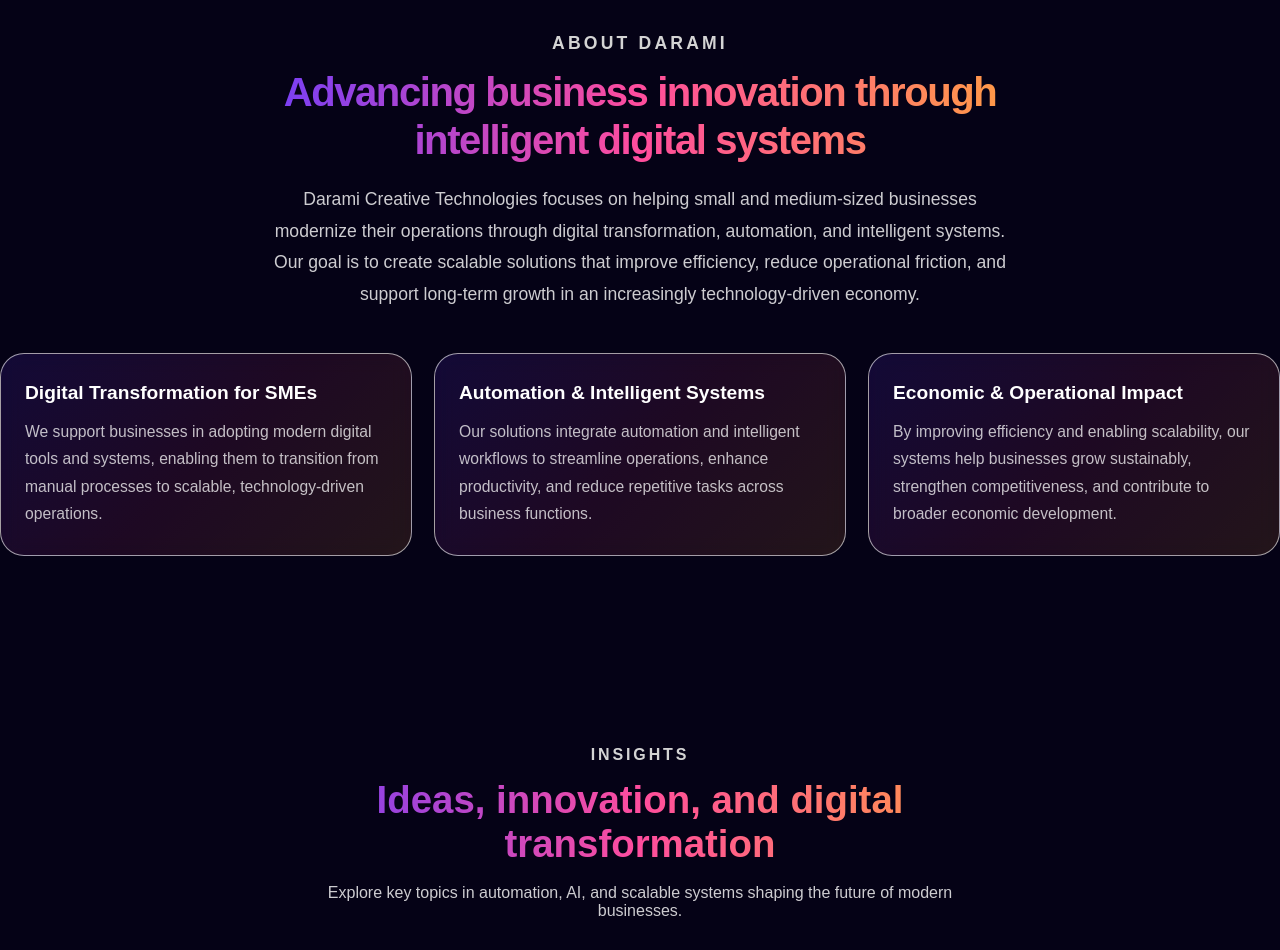
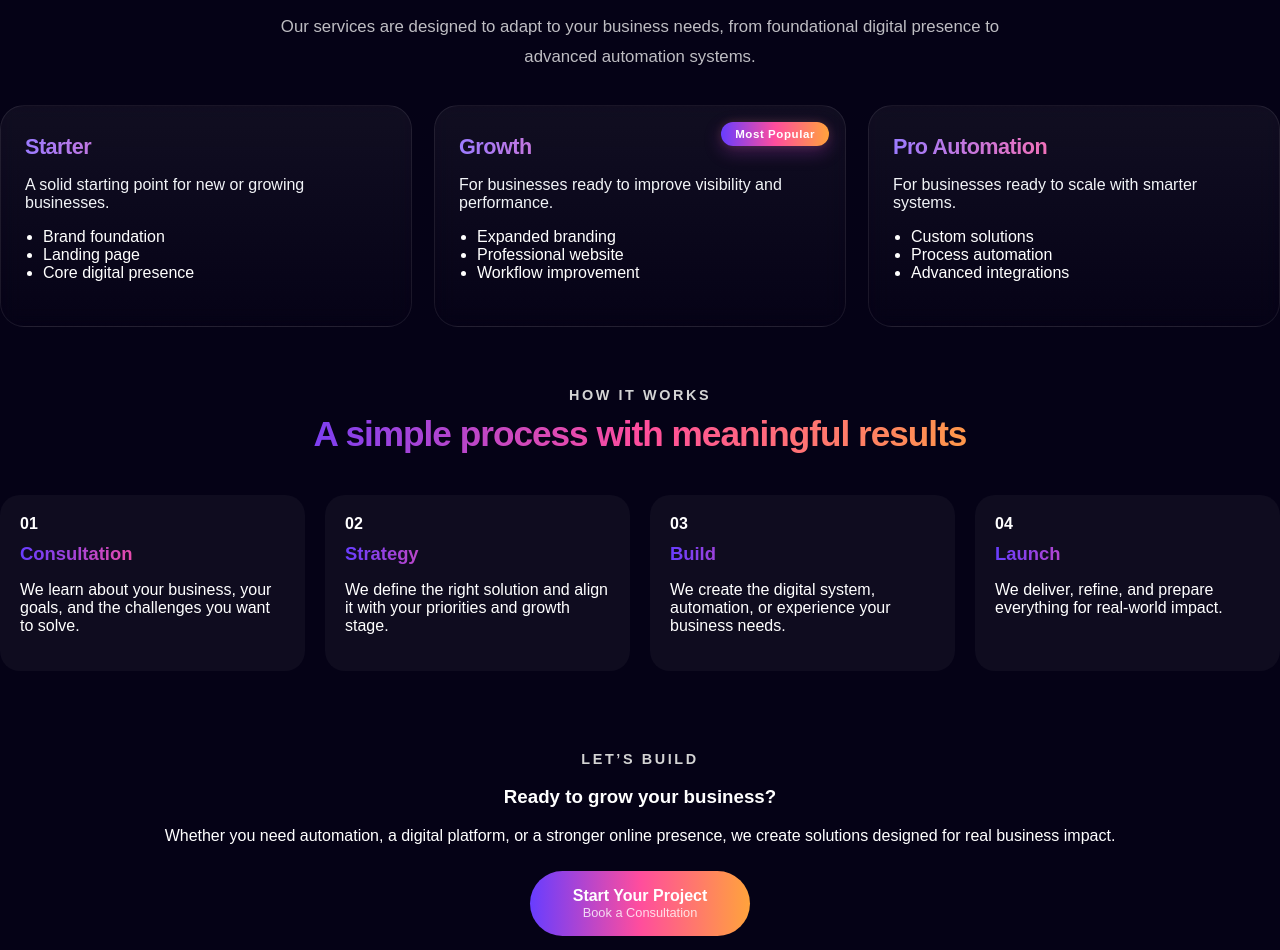
Before and after one commit to Ramadal19/darami-landing, a React (Vite) app: page / in a window 1280 px wide. Shown: the part 1622-2572 px from the top of the page. Built offline with nearby package versions, Linux system fonts and the light colour scheme.

Commit message:
Footer and new solutions

```diff
--- a/src/App.jsx
+++ b/src/App.jsx
@@ -4,6 +4,7 @@
 import About from "./components/About";
 import Insights from "./components/Insights";
 import Contact from "./components/Contact";
+import Footer from "./components/Footer";
 import "./styles/app.css";
 
 export default function App() {
@@ -15,6 +16,7 @@
       <About />
       <Insights />
       <Contact />
+      <Footer />
     </div>
   );
 }
--- /dev/null
+++ b/src/components/Footer.jsx
@@ -0,0 +1,29 @@
+import "../styles/footer.css";
+
+export default function Footer() {
+  return (
+    <footer className="footer">
+      <div className="footer__inner">
+
+        <div className="footer__left">
+
+          <p className="footer__brand">
+            © {new Date().getFullYear()} Darami Creative Technologies LLC
+          </p>
+          <p className="footer__copyright">
+             All rights reserved.
+          </p>
+
+        </div>
+
+        <div className="footer__right">
+          <a href="#home">Home</a>
+          <a href="#solutions">Solutions</a>
+          <a href="#about">About</a>
+          <a href="#contact">Contact</a>
+        </div>
+
+      </div>
+    </footer>
+  );
+}
--- a/src/components/Solutions.jsx
+++ b/src/components/Solutions.jsx
@@ -27,6 +27,60 @@
   },
 ];
 
+const packages = [
+  {
+    name: "Starter",
+    description: "A solid starting point for new or growing businesses.",
+    items: ["Brand foundation", "Landing page", "Core digital presence"],
+  },
+  {
+    name: "Growth",
+    description: "For businesses ready to improve visibility and performance.",
+    items: [
+      "Expanded branding",
+      "Professional website",
+      "Workflow improvement",
+    ],
+    featured: true,
+  },
+  {
+    name: "Pro Automation",
+    description: "For businesses ready to scale with smarter systems.",
+    items: [
+      "Custom solutions",
+      "Process automation",
+      "Advanced integrations",
+    ],
+  },
+];
+
+const processSteps = [
+  {
+    number: "01",
+    title: "Consultation",
+    description:
+      "We learn about your business, your goals, and the challenges you want to solve.",
+  },
+  {
+    number: "02",
+    title: "Strategy",
+    description:
+      "We define the right solution and align it with your priorities and growth stage.",
+  },
+  {
+    number: "03",
+    title: "Build",
+    description:
+      "We create the digital system, automation, or experience your business needs.",
+  },
+  {
+    number: "04",
+    title: "Launch",
+    description:
+      "We deliver, refine, and prepare everything for real-world impact.",
+  },
+];
+
 export default function Solutions() {
   return (
     <section id="solutions" className="solutions">
@@ -53,6 +107,86 @@
             </article>
           ))}
         </div>
+
+        <div className="solutions__extra">
+          <div className="solutions__packages">
+            <div className="solutions__section-header">
+              <p className="solutions__section-eyebrow">SERVICE PACKAGES</p>
+              <h3 className="solutions__section-title">
+                Flexible solutions for different stages of growth
+              </h3>
+              <p className="solutions__section-subtitle">
+                Our services are designed to adapt to your business needs, from
+                foundational digital presence to advanced automation systems.
+              </p>
+            </div>
+
+            <div className="solutions__packages-grid">
+              {packages.map((pkg) => (
+                <article
+                  key={pkg.name}
+                  className={`package-card ${
+                    pkg.featured ? "package-card--featured" : ""
+                  }`}
+                >
+                  {pkg.featured && (
+                    <span className="package-card__badge">Most Popular</span>
+                  )}
+
+                  <h4 className="package-card__title">{pkg.name}</h4>
+                  <p className="package-card__description">{pkg.description}</p>
+
+                  <ul className="package-card__list">
+                    {pkg.items.map((item) => (
+                      <li key={item}>{item}</li>
+                    ))}
+                  </ul>
+                </article>
+              ))}
+            </div>
+          </div>
+
+          <div className="solutions__process">
+            <div className="solutions__section-header">
+              <p className="solutions__section-eyebrow">HOW IT WORKS</p>
+              <h3 className="solutions__section-title">
+                A simple process with meaningful results
+              </h3>
+            </div>
+
+            <div className="solutions__process-grid">
+              {processSteps.map((step) => (
+                <article key={step.number} className="process-card">
+                  <div className="process-card__number">{step.number}</div>
+                  <h4 className="process-card__title">{step.title}</h4>
+                  <p className="process-card__description">{step.description}</p>
+                </article>
+              ))}
+            </div>
+          </div>
+
+          <div className="solutions__cta">
+            <p className="solutions__section-eyebrow">LET’S BUILD</p>
+            <h3 className="solutions__cta-title">Ready to grow your business?</h3>
+            <p className="solutions__cta-text">
+              Whether you need automation, a digital platform, or a stronger
+              online presence, we create solutions designed for real business
+              impact.
+            </p>
+
+            <div className="solutions__cta-actions">
+              <a href="#contact" className="solutions__btn solutions__btn--primary">
+                <span className="btn-line-1">Start Your Project</span>
+                <span className="btn-line-2">Book a Consultation</span>
+              </a>
+            </div>
+
+            <p className="solutions__cta-note">
+              We do not just create digital products — we build systems that
+              generate results.
+            </p>
+          </div>
+        </div>
       </div>
     </section>
   );
--- /dev/null
+++ b/src/styles/footer.css
@@ -0,0 +1,65 @@
+.footer {
+  width: 100%;
+  padding: 00px 0;
+  border-top: 1px solid rgba(255, 255, 255, 0.06);
+  background: rgba(5, 2, 22, 0.9);
+}
+
+.footer p {
+  margin: 0;
+  line-height: 1.2;
+}
+
+.footer__inner {
+  width: min(1280px, calc(100% - 40px));
+  margin: 0 auto;
+
+  display: flex;
+  justify-content: space-between;
+  align-items: center;
+  gap: 20px;
+}
+
+.footer__left {
+  display: flex;
+  flex-direction: column;
+  gap: 6px;
+}
+
+.footer__brand {
+  font-weight: 400;
+  color: white;
+}
+
+.footer__copyright {
+  font-size: 0.9rem;
+  color: rgba(255,255,255,0.6);
+}
+
+.footer__right {
+  display: flex;
+  gap: 20px;
+}
+
+.footer__right a {
+  color: rgba(255,255,255,0.7);
+  text-decoration: none;
+  transition: 0.2s;
+}
+
+.footer__right a:hover {
+  color: white;
+}
+
+@media (max-width: 768px) {
+  .footer__inner {
+    flex-direction: column;
+    align-items: center;
+    text-align: center;
+  }
+
+  .footer__right {
+    flex-wrap: wrap;
+    justify-content: center;
+  }
+}
--- a/src/styles/solutions.css
+++ b/src/styles/solutions.css
@@ -1,3 +1,5 @@
+/* ===== ORIGINAL SOLUTIONS (NO TOCAR) ===== */
+
 .solutions {
   width: 100%;
   padding: 80px 0 110px;
@@ -24,18 +26,13 @@
   font-size: 2.6rem;
   line-height: 1.25;
   letter-spacing: -1.5px;
-  background: linear-gradient(
-    90deg,
-    #683dff,
-    #ff4d9d,
-    #ffa33c
-  );
+  background: linear-gradient(90deg, #683dff, #ff4d9d, #ffa33c);
   -webkit-background-clip: text;
   -webkit-text-fill-color: transparent;
 }
 
 .solutions__subtitle {
-  margin: 5px  0;
+  margin: 5px 0;
   max-width: 720px;
   font-size: 1.15rem;
   line-height: 1.75;
@@ -90,8 +87,6 @@
     rgba(255, 77, 157, 0.4),
     rgba(255, 163, 60, 0.42)
   );
-    border-color: rgba(255, 255, 255, 0.6);
-
   box-shadow:
     0 16px 40px rgba(0, 0, 0, 0.25),
     0 0 20px rgba(217, 70, 239, 0.08);
@@ -130,7 +125,6 @@
 .solution-card__title {
   margin: 0 0 14px;
   font-size: 1.2rem;
-  line-height: 1.2;
   color: #ffffff;
 }
 
@@ -141,41 +135,197 @@
   color: rgba(255, 255, 255, 0.74);
 }
 
-@media (max-width: 1100px) {
-  .solutions {
-    padding: 70px 0 90px;
+/* ===== NEW SECTIONS (AGREGADO SEGURO) ===== */
+
+.solutions__extra {
+  margin-top: 90px;
 }
 
-  .solutions__title {
-    font-size: 2.2rem;
+/* Packages */
+
+.solutions__packages-grid {
+  display: grid;
+  grid-template-columns: repeat(3, minmax(0, 1fr));
+  gap: 22px;
 }
 
-  .solutions__grid {
-    grid-template-columns: repeat(2, minmax(0, 1fr));
-  }
+.package-card {
+  padding: 28px 24px;
+  border-radius: 24px;
+  border: 1px solid rgba(255, 255, 255, 0.08);
+  background: linear-gradient(
+    180deg,
+    rgba(255, 255, 255, 0.05),
+    rgba(78, 67, 67, 0.02)
+  );
+  backdrop-filter: blur(10px);
+  transition: 0.3s;
 }
 
-@media (max-width: 768px) {
-  .solutions__header {
-    margin-bottom: 34px;
+.package-card:hover {
+  transform: translateY(-6px);
 }
 
-  .solutions__title {
-    font-size: 1.9rem;
+.package-card__title {
+ margin: 0 0 14px;
+  font-size: 1.35rem;        /* 👈 más grande */
+  font-weight: 700;
+  letter-spacing: -0.5px;
+
+  background: linear-gradient(
+    90deg,
+    #9b7bff,
+    #ff6fae,
+    #ffb15a
+  );
+
+  -webkit-background-clip: text;
+  -webkit-text-fill-color: transparent;
+}
+.package-card__badge {
+  position: absolute;
+  top: 16px;
+  right: 16px;
+
+  padding: 6px 14px;
+  border-radius: 999px;
+
+  font-size: 0.72rem;
+  font-weight: 700;
+  letter-spacing: 0.05em;
+
+  color: #ffffff;
+
+  background: linear-gradient(
+    90deg,
+    #683dff,
+    #ff4d9d,
+    #ffa33c
+  );
+
+  box-shadow:
+    0 6px 18px rgba(217, 70, 239, 0.25),
+    0 0 10px rgba(255, 163, 60, 0.15);
+}
+.package-card__description {
+  color: rgb(242, 244, 248);
+  margin-bottom: 14px;
 }
 
-  .solutions__subtitle {
-    font-size: 1rem;
-    line-height: 1.65;
+.package-card__list {
+  padding-left: 18px;
 }
 
-  .solutions__grid {
-    grid-template-columns: 1fr;
-    gap: 18px;
+/* Process */
+
+.solutions__process {
+  margin-top: 60px;
+}
+.process-card__title {
+  margin: 0 0 10px;
+  font-size: 1.15rem;
+  font-weight: 700;
+
+  background: linear-gradient(
+    90deg,
+    #683dff,
+    #ff4d9d,
+    #ffa33c
+  );
+
+  -webkit-background-clip: text;
+  -webkit-text-fill-color: transparent;
 }
 
-  .solution-card {
-    padding: 24px 20px;
+.solutions__process-grid {
+  display: grid;
+  grid-template-columns: repeat(4, 1fr);
+  gap: 20px;
+  margin-top: 40px;
+
+}
+
+.process-card {
+  padding: 20px;
   border-radius: 20px;
+  background: rgba(255, 255, 255, 0.04);
 }
+
+.process-card__number {
+  font-weight: bold;
+  margin-bottom: 10px;
 }
+
+/* CTA */
+
+.solutions__cta {
+  text-align: center;
+  margin-top: 80px;
+}
+
+.solutions__cta-actions {
+  display: flex;
+  justify-content: center;
+  margin-top: 26px;
+}
+
+.solutions__btn {
+  display: inline-flex;;
+  flex-direction: column;
+  width: auto;
+  min-width: 220px;
+  padding: 16px 24px;
+  border-radius: 999px;
+  text-decoration: none;
+  background: linear-gradient(90deg, #683dff, #ff4d9d, #ffa33c);
+  color: white;
+}
+
+.btn-line-1 {
+  font-weight: 700;
+}
+
+.btn-line-2 {
+  font-size: 0.8rem;
+  opacity: 0.8;
+}
+
+/* ===== TITLES STYLE (NEW SECTIONS ONLY) ===== */
+
+.solutions__section-eyebrow {
+  margin: 0 0 10px;
+  font-size: 0.9rem;
+  letter-spacing: 0.18em;
+  font-weight: 700;
+  color: #d4d4d4;
+}
+
+.solutions__section-title {
+  margin: 0;
+  font-size: 2.2rem;
+  line-height: 1.2;
+  letter-spacing: -1px;
+
+  background: linear-gradient(
+    90deg,
+    #683dff,
+    #ff4d9d,
+    #ffa33c
+  );
+
+  -webkit-background-clip: text;
+  -webkit-text-fill-color: transparent;
+}
+
+.solutions__section-subtitle {
+  margin: 12px auto 0;
+  max-width: 760px;
+  font-size: 1.05rem;
+  line-height: 1.75;
+  color: rgba(255, 255, 255, 0.74);
+}
+.solutions__section-header {
+  max-width: 760px;
+  margin: 0 auto 34px;
+  text-align: center;
+}
```
Lines whose indentation alone changed are shown as unchanged.
